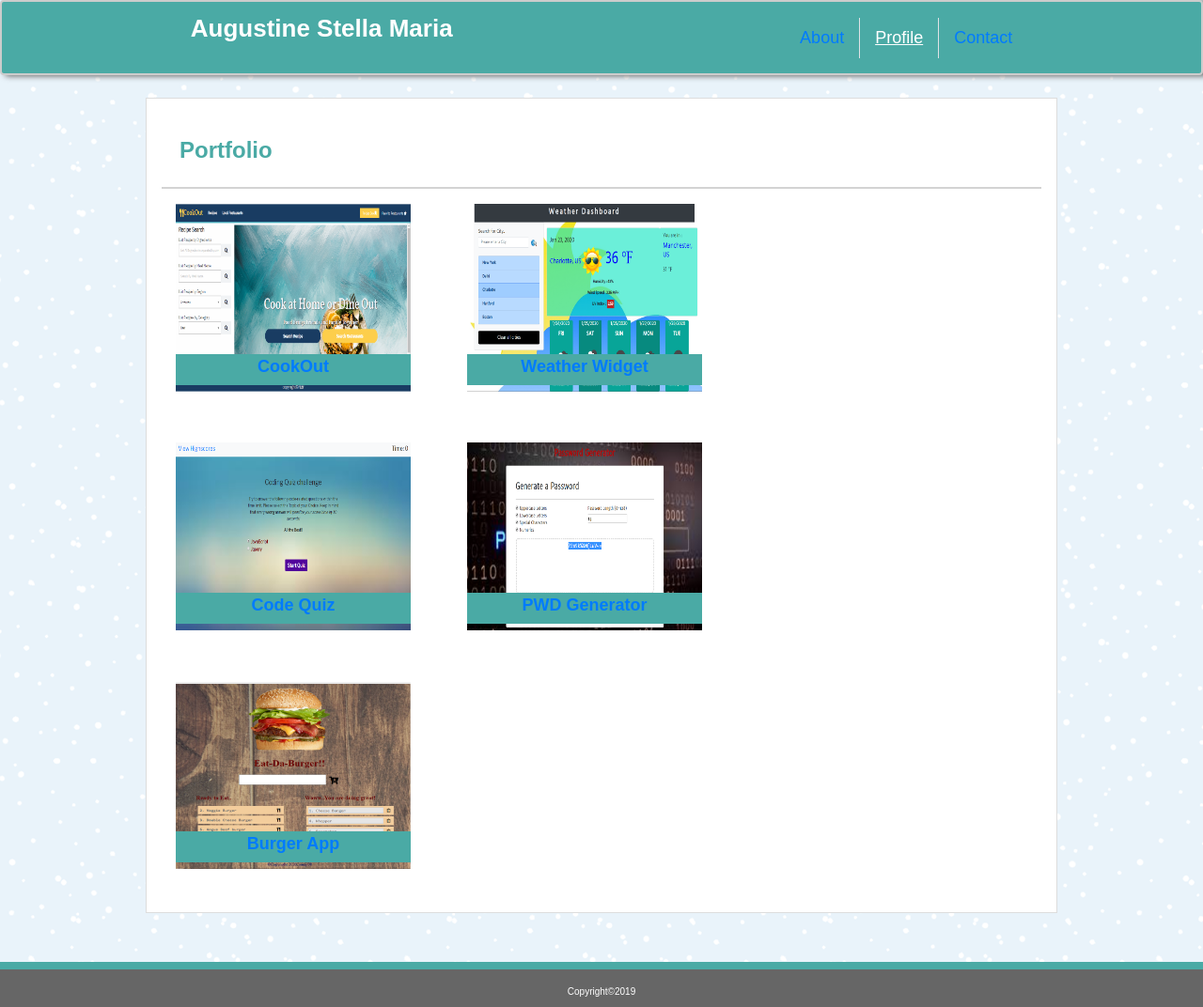
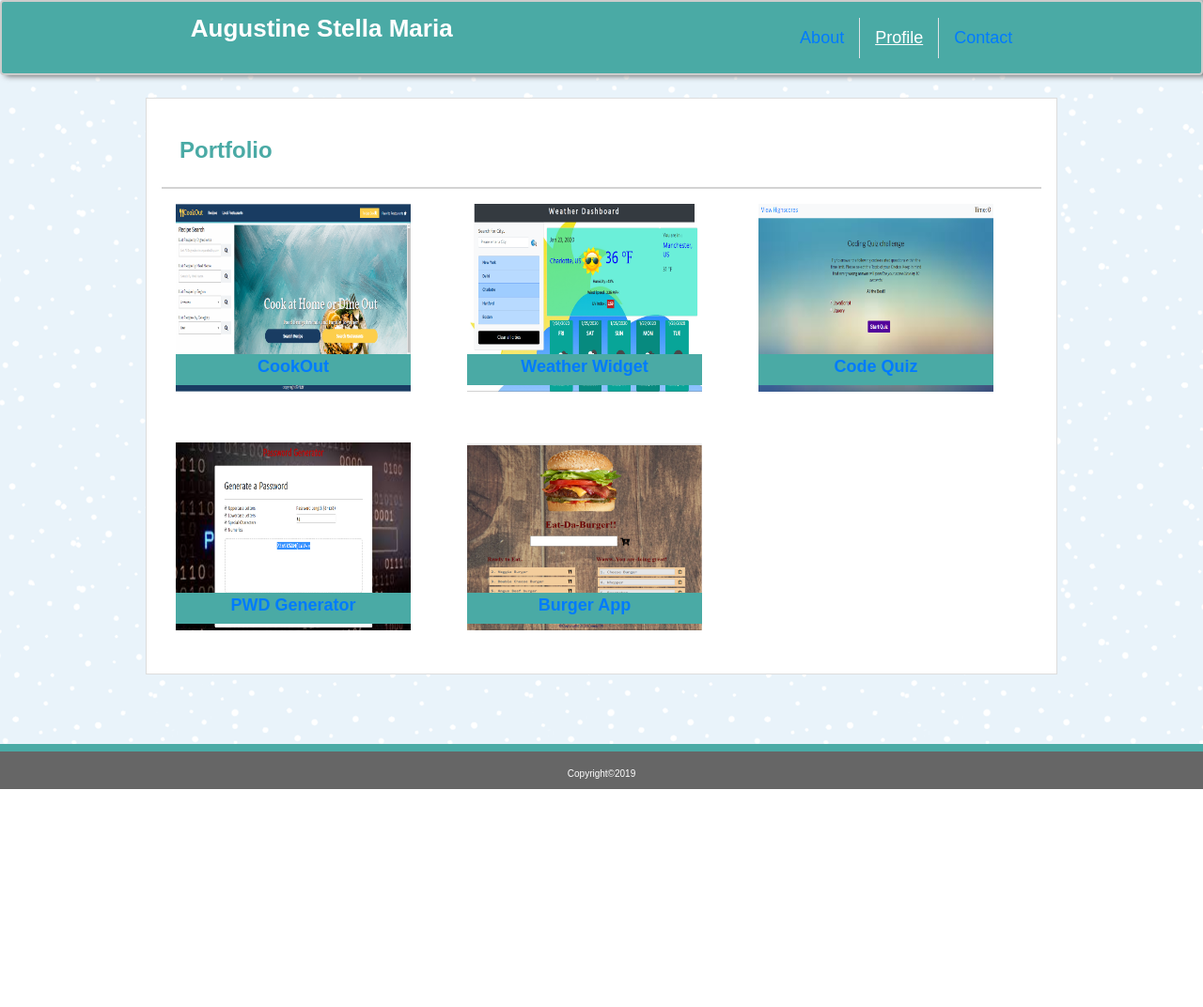
Before and after one commit to smaji08/Bootstrap-Portfolio, a plain HTML site: page portfolio.html in a window 1280 px wide. Shown: the whole page at 94% size. After the commit the page ends 840 px from the top, so only its background shows below. Drawn offline with nearby package versions, Linux system fonts and the light colour scheme.

Commit message:
rearraged the portfolios

```diff
--- a/portfolio.html
+++ b/portfolio.html
@@ -51,17 +51,16 @@
               <h5><a id="gitlink" href="https://github.com/smaji08/Weather-Dashboard" data-toggle="tooltip" title="Click for Git Repo" target="_blank">Weather Widget</a></h5>
             </div>
           </div>
-          <div class="col portfolio-card"></div>
+          <div class="col portfolio-card">
+            <a id = "links" href="https://smaji08.github.io/Code-Quiz/" data-toggle="tooltip" title="Lemme check where I stand!" target="_blank">
+              <img src="assets/images/quiz.png" class="img-responsive portfolio-image" alt="code quiz main pic"></a>
+              <div class="portfolio-image-text">
+                <h5><a id="gitlink" href="https://github.com/smaji08/Code-Quiz" data-toggle="tooltip" title="Click for Git Repo" target="_blank">Code Quiz</a></h5>
+              </div>
+          </div>
         </div>
 
         <div class="row mt-4">
-          <div class="col portfolio-card">
-            <a id = "links" href="https://smaji08.github.io/Code-Quiz/" data-toggle="tooltip" title="Lemme check where I stand!" target="_blank">
-            <img src="assets/images/quiz.png" class="img-responsive portfolio-image" alt="code quiz main pic"></a>
-            <div class="portfolio-image-text">
-              <h5><a id="gitlink" href="https://github.com/smaji08/Code-Quiz" data-toggle="tooltip" title="Click for Git Repo" target="_blank">Code Quiz</a></h5>
-            </div>
-          </div>
           <div class="col portfolio-card">
             <a id = "links" href="https://smaji08.github.io/Password-Generator/" data-toggle="tooltip" title="Lemme try a safe password!" target="_blank">
             <img src="assets/images/password.png" class="img-responsive portfolio-image" alt="password generator pic"></a>
@@ -69,10 +68,6 @@
               <h5><a id="gitlink" href="https://github.com/smaji08/Code-Quiz" data-toggle="tooltip" title="Click for Git Repo" target="_blank">PWD Generator</a></h5>
             </div>
           </div>
-          <div class="col portfolio-card"></div>
-        </div>
-
-        <div class="row mt-4">
           <div class="col portfolio-card">
             <a id = "links" href="https://stormy-dawn-45127.herokuapp.com/" data-toggle="tooltip" title="I am sooo hungry for burgers" target="_blank">
             <img src="assets/images/YummyBurger-1.png" class="img-responsive portfolio-image" alt="burger app to add and devour"></a>
```
